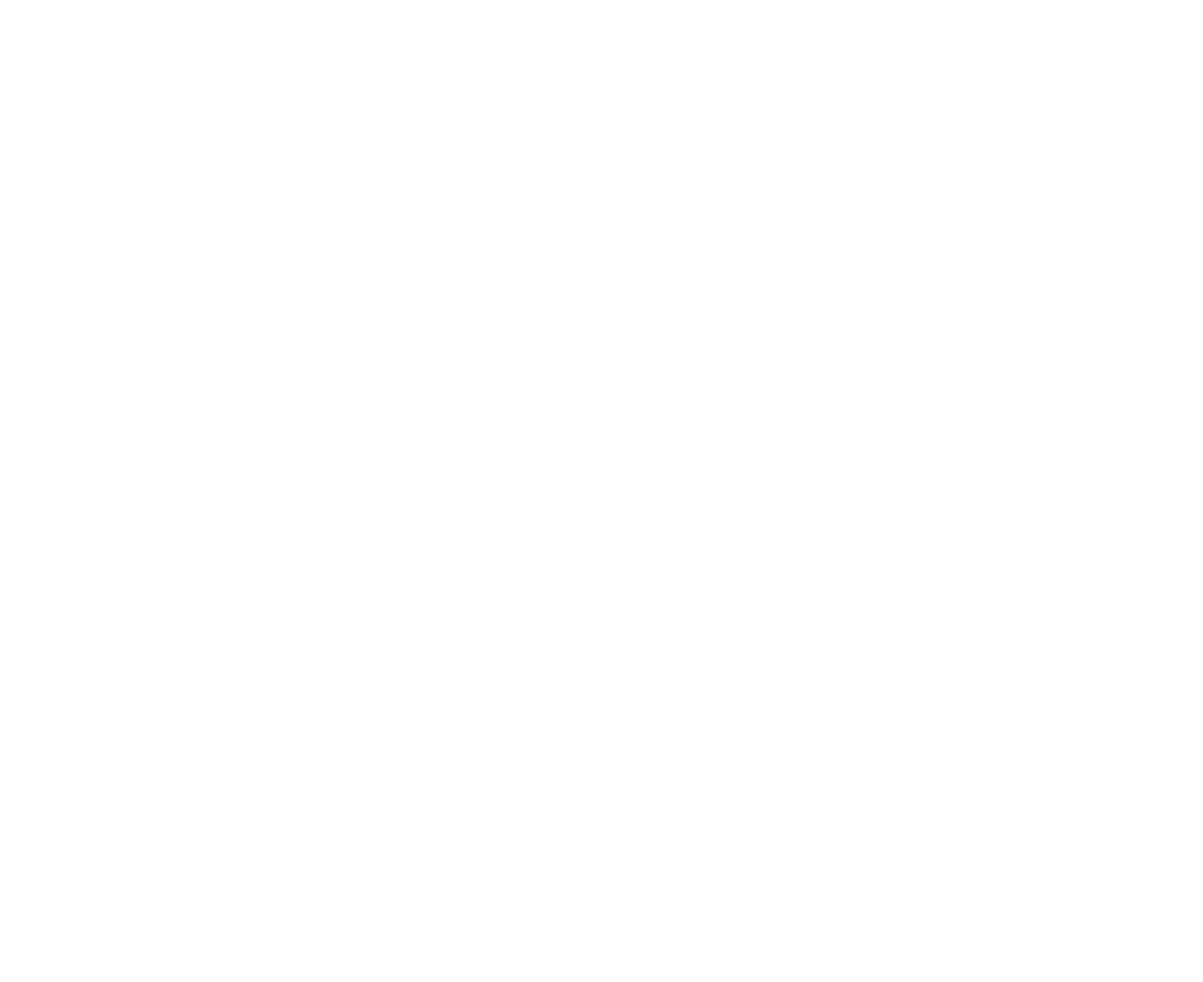
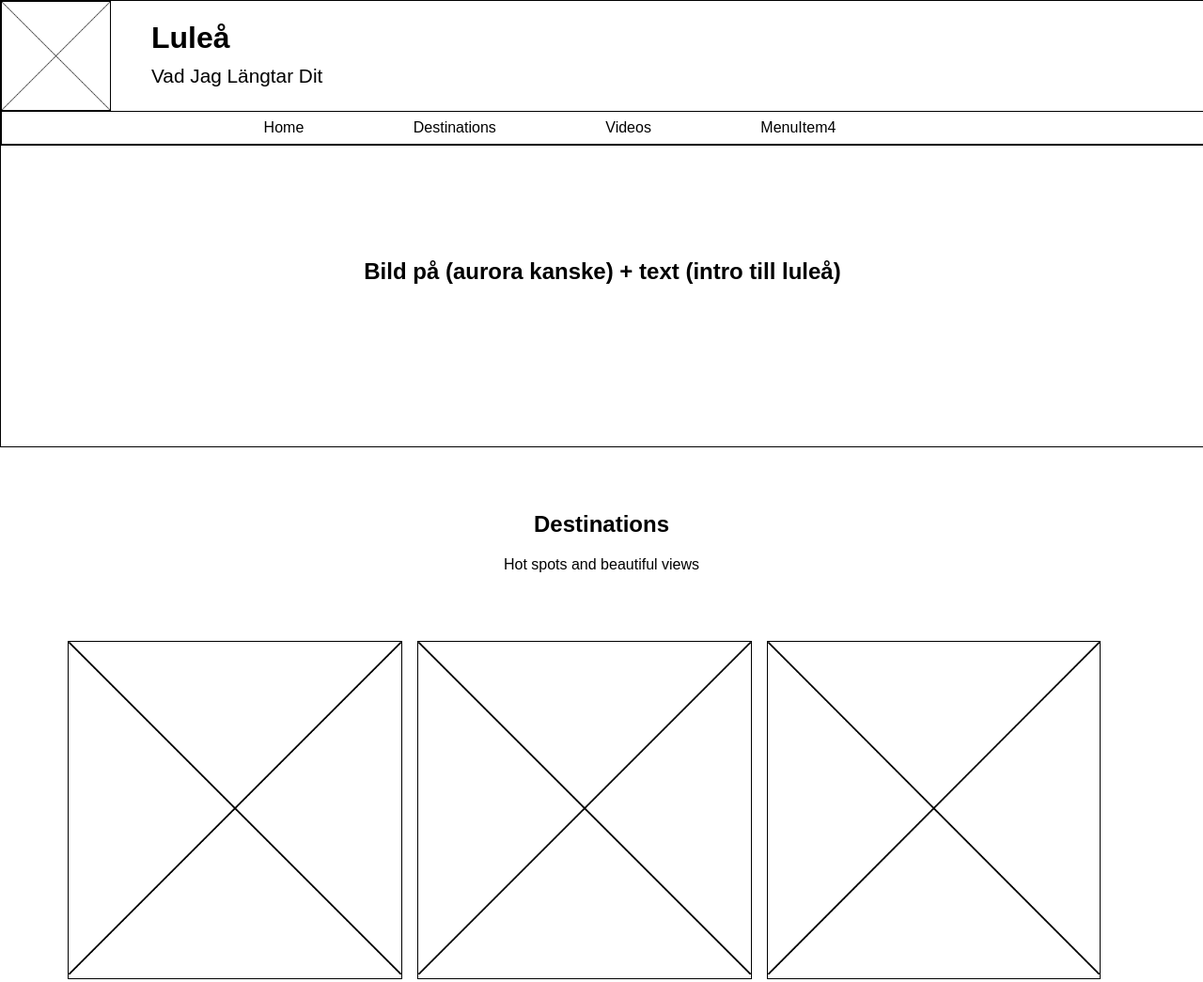
Before and after one commit to mikaelatorn/LuleaAssignment, a plain HTML site: page index.html in a window 1280 px wide. Shown: the top 1045 px of the page at 94% size. Before the commit the page ends 800 px from the top, so only its background shows below. Drawn offline with Linux system fonts and the light colour scheme.

Commit message:
layout wireframe

```diff
--- a/css/main.css
+++ b/css/main.css
@@ -0,0 +1,71 @@
+body {
+	width: 100%;
+}
+.navbar {
+	border: 1px solid #000;
+	width: 100%;
+	height: 9.5em;
+	top: 0;
+}
+
+h1 { text-align: center;}
+
+.navbar p {
+	margin-top: 0;
+	text-align: center;
+}
+
+p { text-align: center; }
+
+.menu { border: 1px solid #000; }
+
+.menu ul {
+	list-style-type: none;
+	margin:0.5em;
+	padding: 0;
+}
+.menu li {
+	display: inline-block;
+	padding-right: 0.9em;
+}
+
+.content {
+	border: 1px solid #000;
+	width: 100%;
+	height: 20em;
+}
+
+.content h2 { margin-top: 5em; }
+
+span {
+	font-weight: lighter;
+	font-size: 65%;
+}
+
+h2 { text-align: center; }
+
+.images {
+	list-style-type: none;
+	padding: 0;
+	margin: 0;
+	width: 100%;
+}
+
+.images li {
+	display: inline-block;
+	float:left;
+	width: 49%;
+	border: solid 1px #000;
+}
+
+.images li img { max-width: 100%; }
+
+
+.logo { width: 0; height:0; }
+.logo img { max-width: 0; }
+
+.footer {
+	margin-top: 4em;
+	border: 1px solid #000;
+	text-align: center;
+}
--- a/css/responsive.css
+++ b/css/responsive.css
@@ -0,0 +1,35 @@
+@media screen and (min-width: 480px) {
+	.menu ul {
+		text-align: center;
+	}
+
+	.logo { width: 7.1em; ; margin-right: -10em;  }
+	.logo img { max-width: 7.2em;border: 1px solid #000; }
+
+	h1 {
+		text-align: left;
+
+	}
+	.title { margin-left: 10em; }
+}
+
+@media screen and (min-width: 780px) {
+
+.navbar p { text-align: left; }
+
+.menu li {
+	padding-right: 7em;
+}
+
+.images {
+	width: 90%;
+	margin: 0 auto;
+}
+.images li {
+	width: 30.71%;
+	margin: 0.5em;
+}
+
+.content-header { padding: 3em; }
+
+}
--- a/index.html
+++ b/index.html
@@ -9,14 +9,54 @@
 		<link rel="stylesheet" href="css/responsive.css">
 	</head>
 	<body>
-		<header>
-
-		</header>
-		<main>
-
-		</main>
-		<footer>
-
-	  	</footer>
+		<div class="navbar">
+			<div class="logo">
+				<img src="images/placeholder.png">
+			</div>
+			<div class="title">
+				<h1> Luleå <br> <span> Vad Jag Längtar Dit </span></h1>
+			</div>
+			<div class="menu">
+				<ul>
+					<li>Home</li>
+					<li>Destinations</li>
+					<li>Videos</li>
+					<li>MenuItem4</li>
+				</ul>
+			</div>
+		</div>
+		<div class="container">
+			<div class="content">
+				<h2> Bild på (aurora kanske) + text (intro till luleå) </h2>
+			</div>
+			<div class="image-list">
+				<div class="content-header">
+					<h2> Destinations </h2>
+					<p> Hot spots and beautiful views </p>
+				</div>
+				<ul class="images">
+					<li><img src="images/placeholder.png"> </li>
+					<li><img src="images/placeholder.png"></li>
+					<li><img src="images/placeholder.png"></li>
+					<li><img src="images/placeholder.png"></li>
+					<li><img src="images/placeholder.png"></li>
+					<li><img src="images/placeholder.png"></li>
+				</ul>
+				 <div style="clear:both"></div>
+			</div>
+			<div class="video-container">
+				<div class="content-header">
+					<h2> Get motivated </h2>
+					<p> Watch some videos now </p>
+				</div>
+				<div class="content">
+					<h2> Video of nature </h2>
+					<p>arrows on side to go to another video</p>
+				</div>
+			</div>
+		</div>
+		<div class="footer">
+			<h3> This is the footer </h3>
+		</div>
 	</body>
 </html>
```
Also changed, not shown: images/placeholder.png (added).
